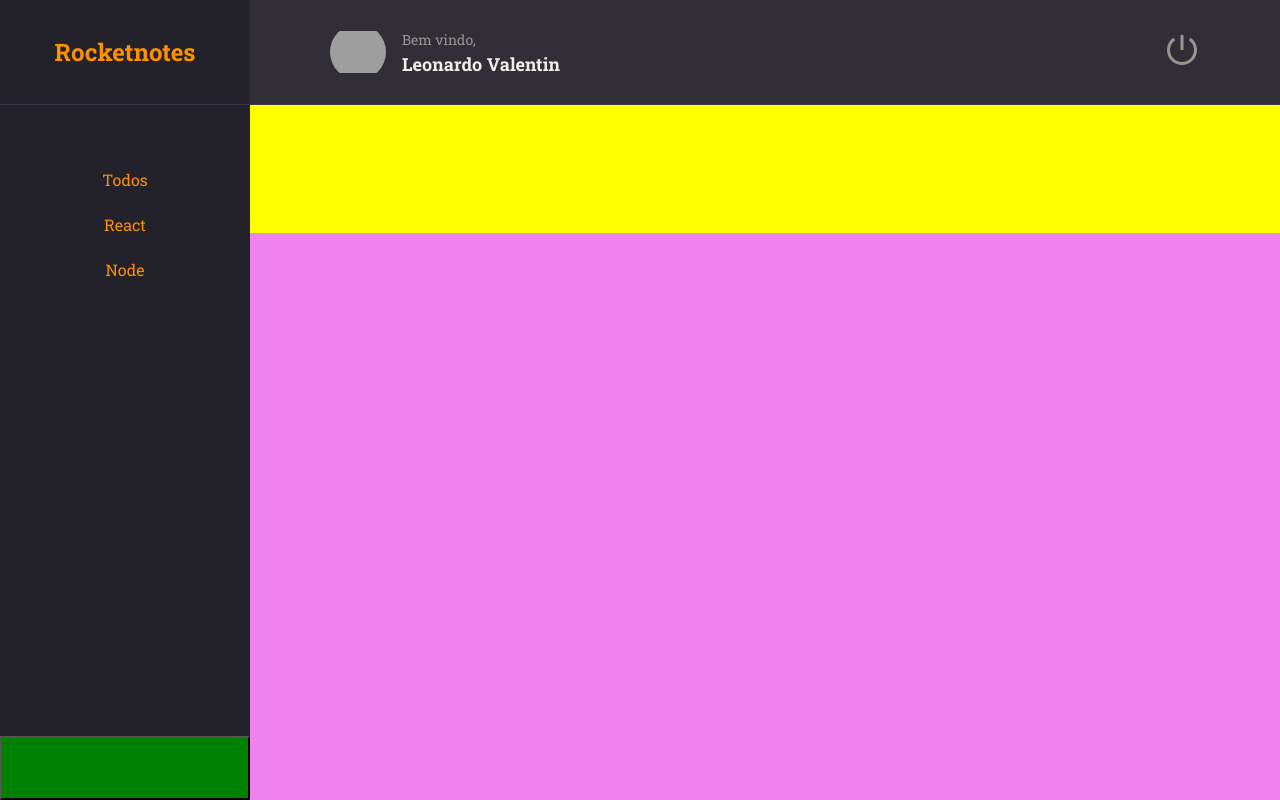
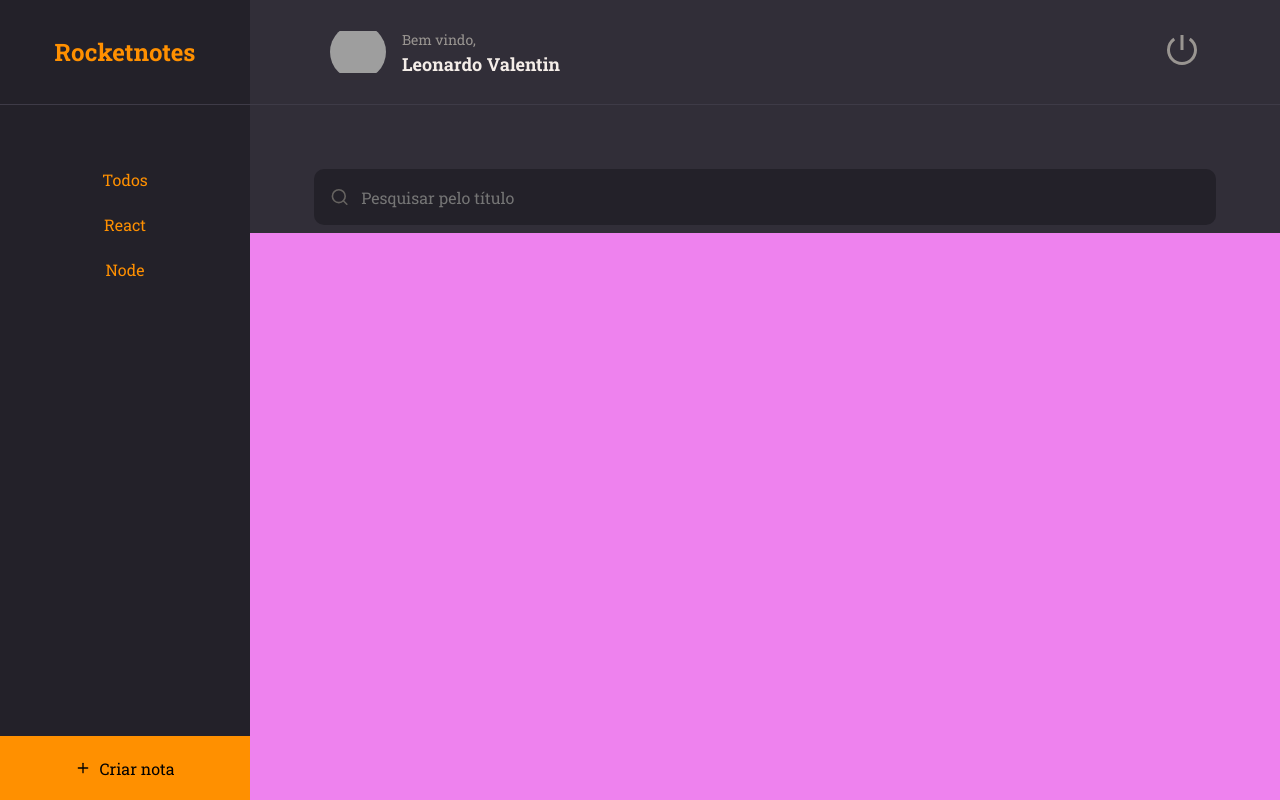
Before and after one commit to leonardo-valentin/rocketnotes, a React (Vite) app: page / in a window 1280 px wide. Built offline with nearby package versions, Linux system fonts and the light colour scheme; grey boxes are pictures that could not be loaded.

Commit message:
feat component input

```diff
--- /dev/null
+++ b/src/components/Input/index.jsx
@@ -0,0 +1,11 @@
+/* eslint-disable react/prop-types */
+import { Container } from "./style";
+
+export function Input({ icon: Icon, ...rest }) {
+  return (
+    <Container>
+      {Icon && <Icon size="20" />}
+      <input {...rest} />
+    </Container>
+  );
+}
--- /dev/null
+++ b/src/components/Input/style.js
@@ -0,0 +1,32 @@
+import styled from "styled-components";
+
+export const Container = styled.div`
+  width: 100%;
+  display: flex;
+  align-items: center;
+
+  background-color: ${({ theme }) => theme.COLORS.BACKGROUND_900};
+  color: ${({ theme }) => theme.COLORS.GRAY_300};
+
+  margin-bottom: 0.8rem;
+  border-radius: 1rem;
+
+  > input {
+    height: 5.6rem;
+    width: 100%;
+
+    padding: 1.2rem;
+
+    color: ${({ theme }) => theme.COLORS.WHITE};
+    background: transparent;
+    border: 0;
+
+    &:placeholder {
+      color: ${({ theme }) => theme.COLORS.GRAY_300};
+    }
+  }
+
+  > svg {
+    margin-left: 1.6rem;
+  }
+`;
--- a/src/pages/Home/index.jsx
+++ b/src/pages/Home/index.jsx
@@ -1,5 +1,7 @@
+import { FiPlus, FiSearch } from "react-icons/fi";
 import { Container, Brand, Menu, Search, Content, Newnote } from "./style";
 import { Header } from "../../components/Header";
+import { Input } from "../../components/Input";
 import { ButtonText } from "../../components/ButtonText";
 
 export function Home() {
@@ -22,11 +24,16 @@ export function Home() {
         </li>
       </Menu>
 
-      <Search></Search>
+      <Search>
+        <Input placeholder="Pesquisar pelo título" icon={FiSearch}></Input>
+      </Search>
 
       <Content></Content>
 
-      <Newnote></Newnote>
+      <Newnote>
+        <FiPlus />
+        Criar nota
+      </Newnote>
     </Container>
   );
 }
--- a/src/pages/Home/style.js
+++ b/src/pages/Home/style.js
@@ -47,8 +47,9 @@ export const Menu = styled.ul`
 `;
 
 export const Search = styled.div`
-  background: yellow;
   grid-area: search;
+
+  padding: 6.4rem 6.4rem 0;
 `;
 
 export const Content = styled.div`
@@ -57,6 +58,15 @@ export const Content = styled.div`
 `;
 
 export const Newnote = styled.button`
-  background: green;
   grid-area: newnote;
+
+  background: ${({ theme }) => theme.COLORS.ORANGE};
+  border: none;
+  display: flex;
+  align-items: center;
+  justify-content: center;
+
+  > svg {
+    margin-right: 0.8rem;
+  }
 `;
```
